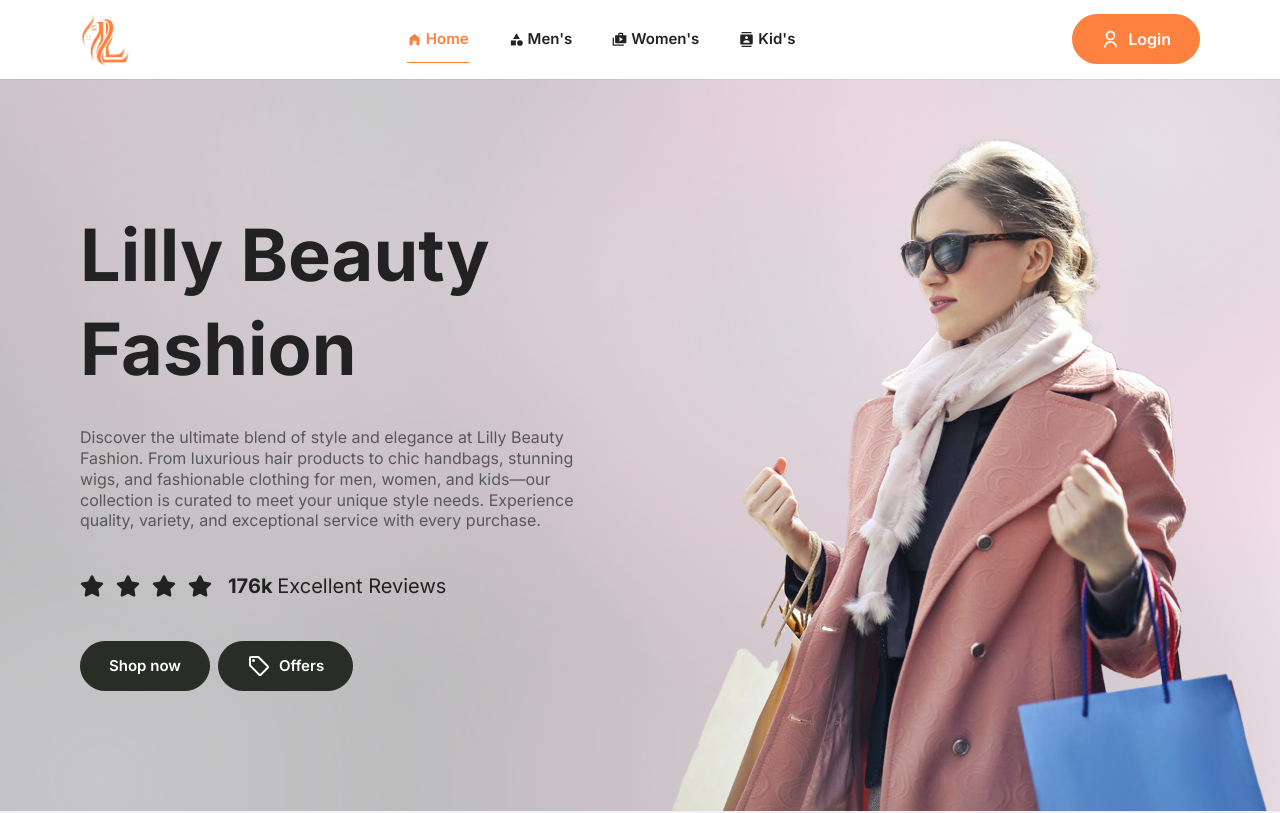
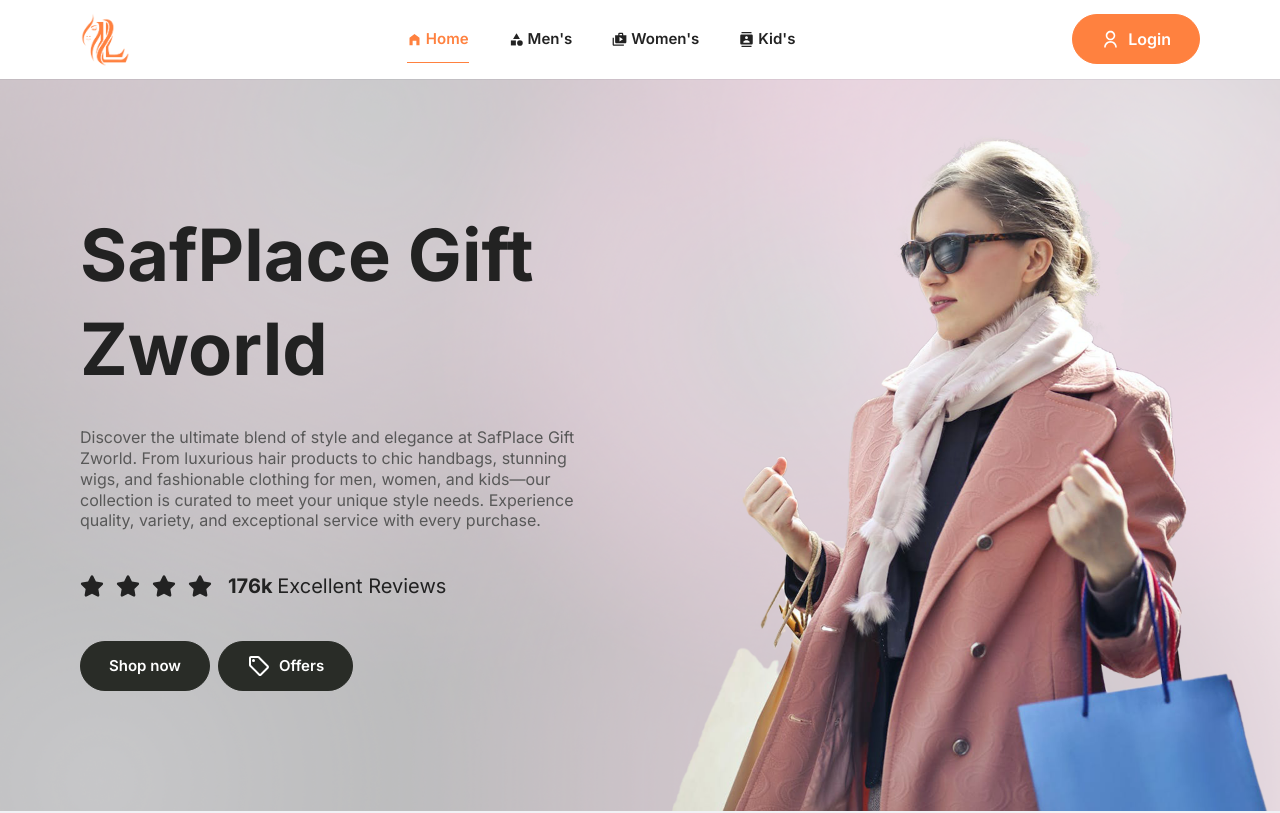
Before and after one commit to joelbobai/Safplace, a React (Create React App) app: page / in a window 1280 px wide. Shown: the top 813 px of the page. Built offline with nearby package versions, Linux system fonts and the light colour scheme; no server answers.

Commit message:
Update Hero.jsx

```diff
--- a/src/components/Hero.jsx
+++ b/src/components/Hero.jsx
@@ -6,10 +6,9 @@
   return (
     <section className="relative bg-hero bg-cover bg-center bg-no-repeat h-[811px] w-full">
       <div className="max_padd_container relative top-32 xs:top-52">
-        <h1 className="h1 capitalize max-w-[37rem]">Lilly Beauty Fashion</h1>
+        <h1 className="h1 capitalize max-w-[37rem]">SafPlace Gift Zworld</h1>
         <p className="text-gray-50 regular-16 mt-6 max-w-[33rem] ">
-          Discover the ultimate blend of style and elegance at Lilly Beauty
-          Fashion. From luxurious hair products to chic handbags, stunning wigs,
+          Discover the ultimate blend of style and elegance at SafPlace Gift Zworld. From luxurious hair products to chic handbags, stunning wigs,
           and fashionable clothing for men, women, and kids—our collection is
           curated to meet your unique style needs. Experience quality, variety,
           and exceptional service with every purchase.
```
